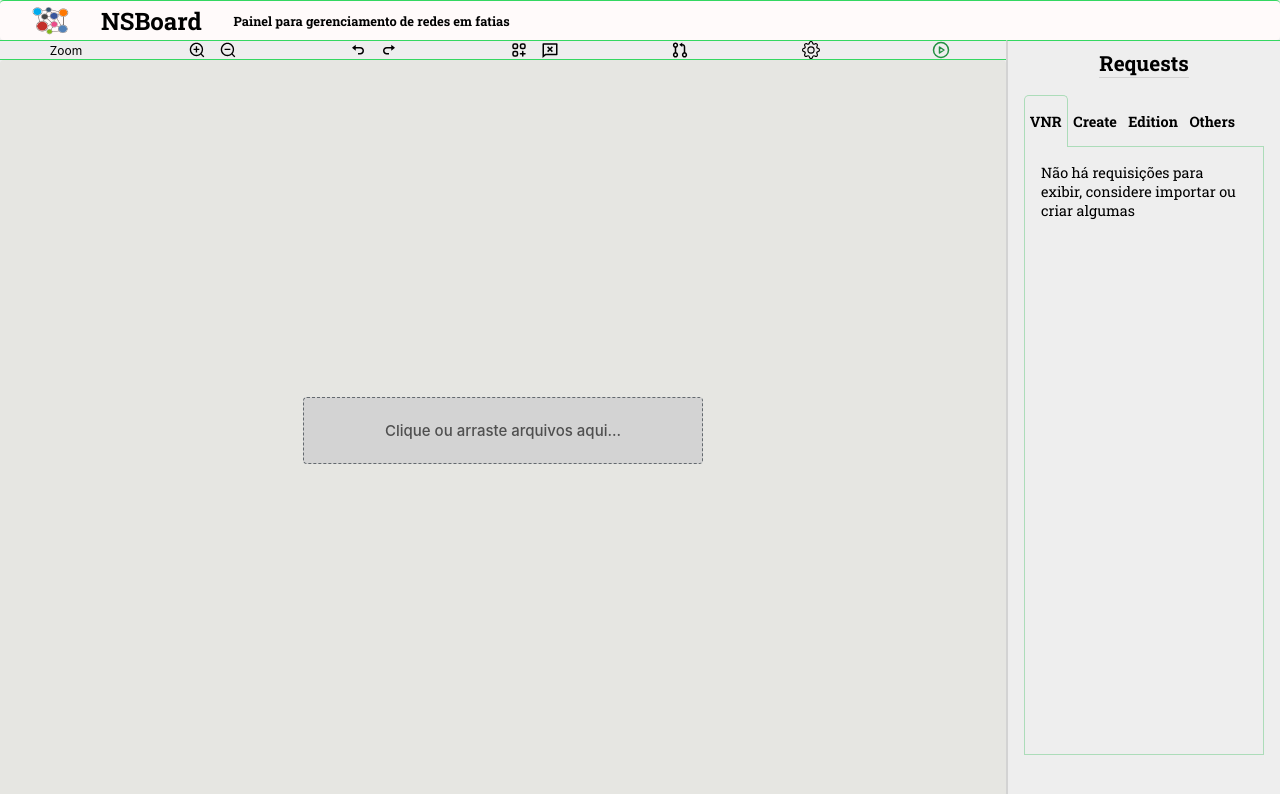
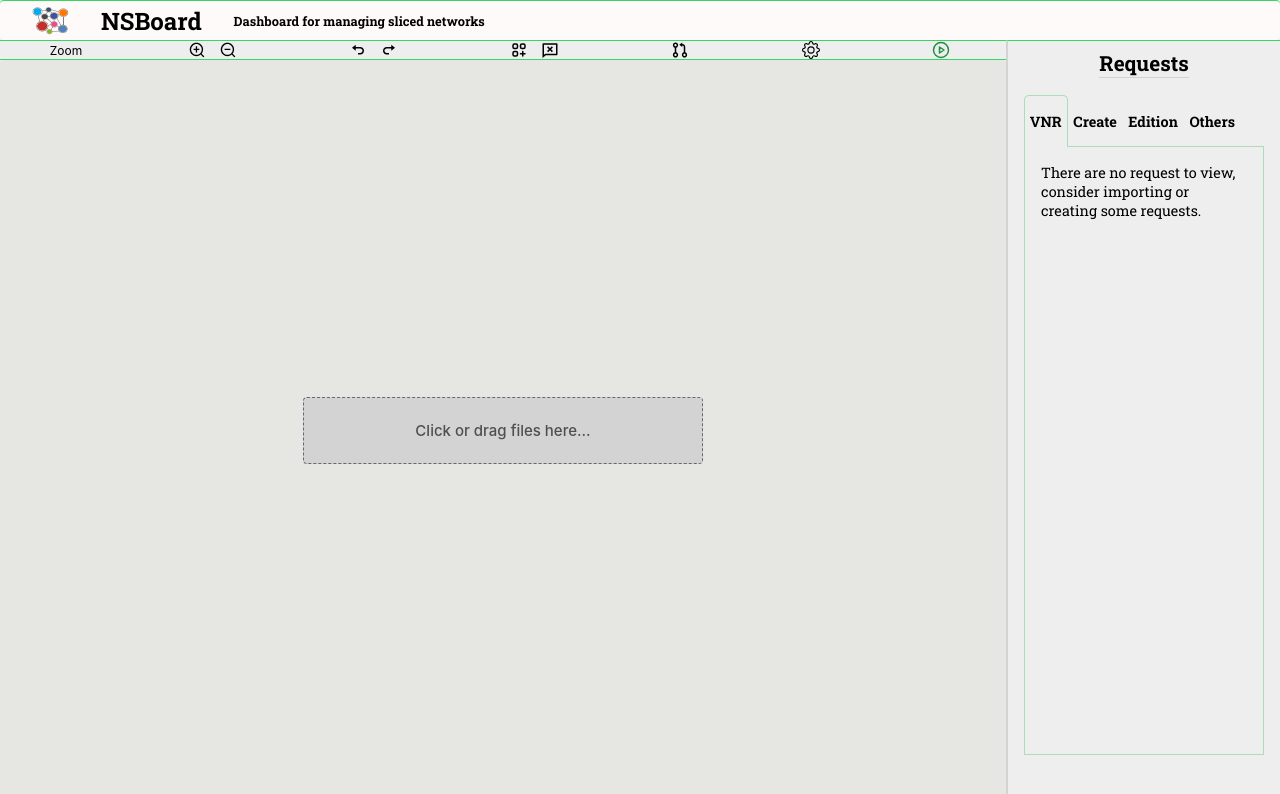
Before and after one commit to wellington-tinho/SBoard, a React (Vite) app: page / in a window 1280 px wide. Shown: the top 794 px of the page. Built offline with nearby package versions, Linux system fonts and the light colour scheme.

Commit message:
👽 Translation: translating pt-br texts to en-us

```diff
--- a/src/components/Aside/showVND/showVND.tsx
+++ b/src/components/Aside/showVND/showVND.tsx
@@ -41,13 +41,13 @@ function visibleDiv(divVisible: string, buttonVerInfo: string){
   if (window.document.getElementById(divVisible)?.getAttribute('style') === 'display: none;') {
     window.document.getElementById(divVisible)?.setAttribute('style', 'display: flex;')
     if (dataButton !== null) {
-      dataButton.innerText = 'Enconder Info'
+      dataButton.innerText = 'Hide Info'
     }
 
   } else {
     window.document.getElementById(divVisible)?.setAttribute('style', 'display: none;')
     if (dataButton !== null) {
-      dataButton.innerText = 'Ver Info'
+      dataButton.innerText = 'View info'
     }
   }
 }
@@ -83,7 +83,7 @@ export function ShowVND({
           <button
             id={'buttonVerInfo' + (Number(key)+qtdRequests)}
             onClick={() => visibleDiv(('divVisible' + (Number(key)+qtdRequests)), ('buttonVerInfo' + (Number(key)+qtdRequests)))} >
-            Ver Info
+            View more
           </button>
         </div>
 
@@ -231,7 +231,7 @@ export function ShowVND({
         </ul>
         ) : (
           <p className="paragraph">
-            Não há requisições para exibir, considere importar ou criar algumas
+            There are no request to view, consider importing or creating some requests.
           </p>
         )}
     </Container>
--- a/src/components/ChangeAllSelectedNodeModal/index.tsx
+++ b/src/components/ChangeAllSelectedNodeModal/index.tsx
@@ -70,7 +70,7 @@ export function ChangeAllSelectedNodeModal({ isOpen, onRequestClose, nodes }: Ch
 
       <Container onSubmit={EditElements}>
         <VscChromeClose  onClick={onRequestClose} className='react-modal-close' />
-        <h2>Change Nodes selectd</h2>
+        <h2>Change Nodes selected</h2>
 
         <div>
 
--- a/src/components/Header/index.tsx
+++ b/src/components/Header/index.tsx
@@ -59,7 +59,7 @@ export function Header(){
       <Container>
         <img loading="lazy" src={logoImg} alt="Logo" height={'37px'} width={'37px'}/>
         <h1>NSBoard</h1>
-        <h2>Painel para gerenciamento de redes em fatias</h2>
+        <h2>Dashboard for managing sliced networks</h2>
 
        {/* <Particles
           id="tsparticles"
--- a/src/components/Upload/index.tsx
+++ b/src/components/Upload/index.tsx
@@ -70,7 +70,7 @@ export function Upload() {
     if (!isDragActive) {
       // console.log('isDragActive',isDragActive);
 
-      return <UploadMessage> Clique ou arraste arquivos aqui...</UploadMessage>;
+      return <UploadMessage> Click or drag files here...</UploadMessage>;
     }
 
     if (isDragReject) {
@@ -83,7 +83,7 @@ export function Upload() {
       );
     }
 
-    return <UploadMessage type="success">Solte os arquivos aqui</UploadMessage>;
+    return <UploadMessage type="success">Release the files here</UploadMessage>;
   }, [isDragActive, isDragReject]);
 
 
```
